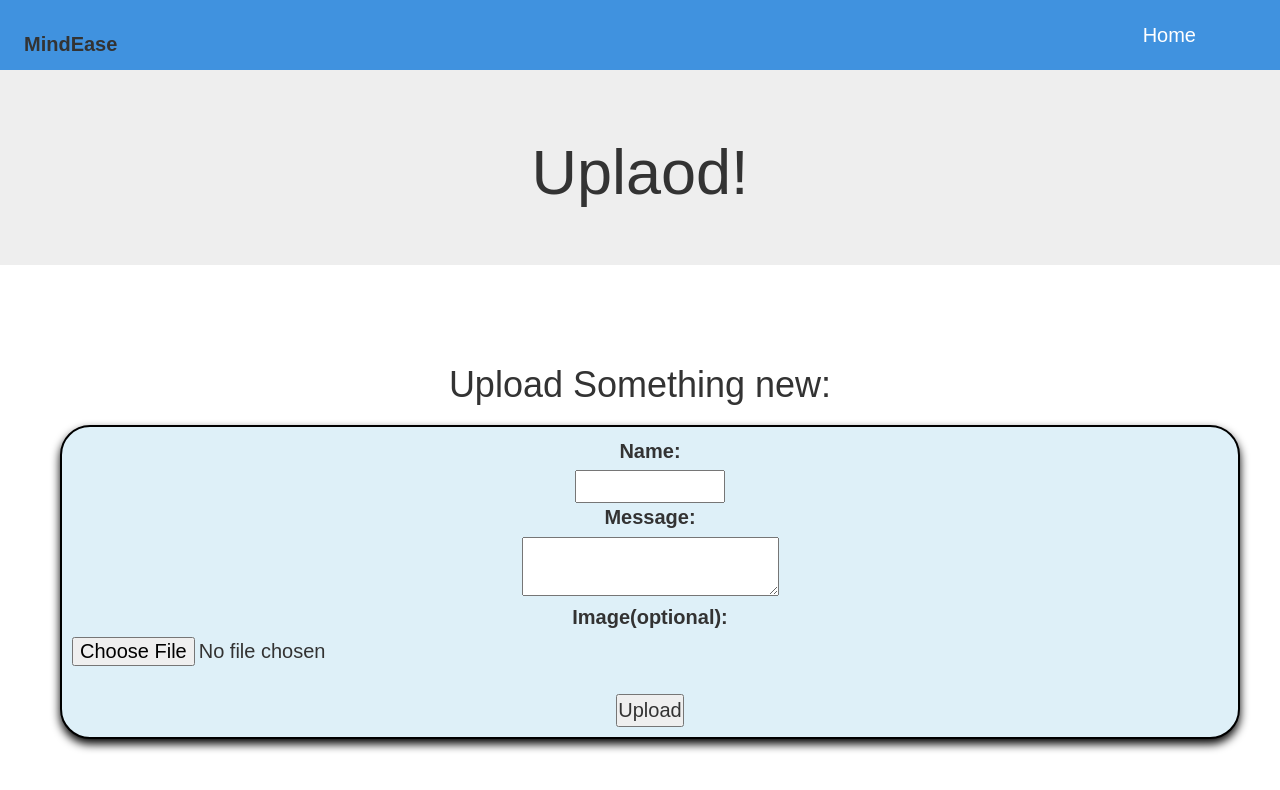
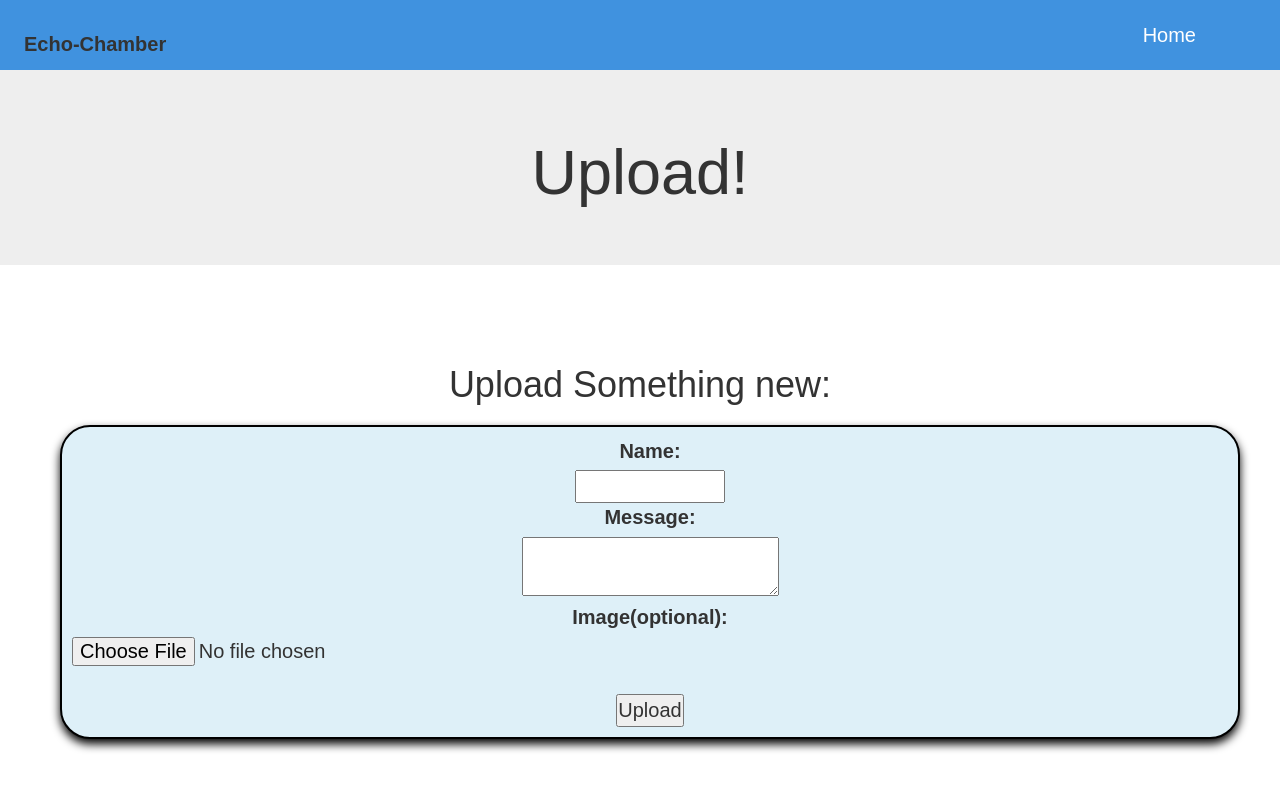
Before and after one commit to curfewUnZipper/Echo-chamber-mods, a website: page upload.html in a window 1280 px wide. Drawn offline with nearby package versions, Linux system fonts and the light colour scheme; no server answers.

Commit message:
Update upload.html

```diff
--- a/upload.html
+++ b/upload.html
@@ -1,7 +1,7 @@
 <!DOCTYPE html>
 <html>
     <head>
-        <title>CollegeChronicle SMEC</title>
+        <title>Echo-Chamber</title>
         <meta charset="UTF-8">
         <link rel="stylesheet" href="style.css">
         <link rel="stylesheet" href="master.css">
@@ -15,7 +15,7 @@
     <body>
         <header>
             <nav id="navbar">
-                <h2  id="nav-branding"><b>MindEase</b><h2>
+                <h2  id="nav-branding"><b>Echo-Chamber</b><h2>
                 <ul class="nav-menu">
                     <li class="nav-item">
                         <a href="/" id="nav-link">Home</a>
@@ -36,7 +36,7 @@
         </header>
 
 <div class="jumbotron text-center">
-    <h1>Uplaod!</h1>
+    <h1>Upload!</h1>
     </div>
     <div class="col-sm-4 col-md-11 col-lg-12" style="display:flexbox; text-align:center; justify-content:center; align-items:center; padding:50px; ">
     <h1>Upload Something new:</h1 >
```
